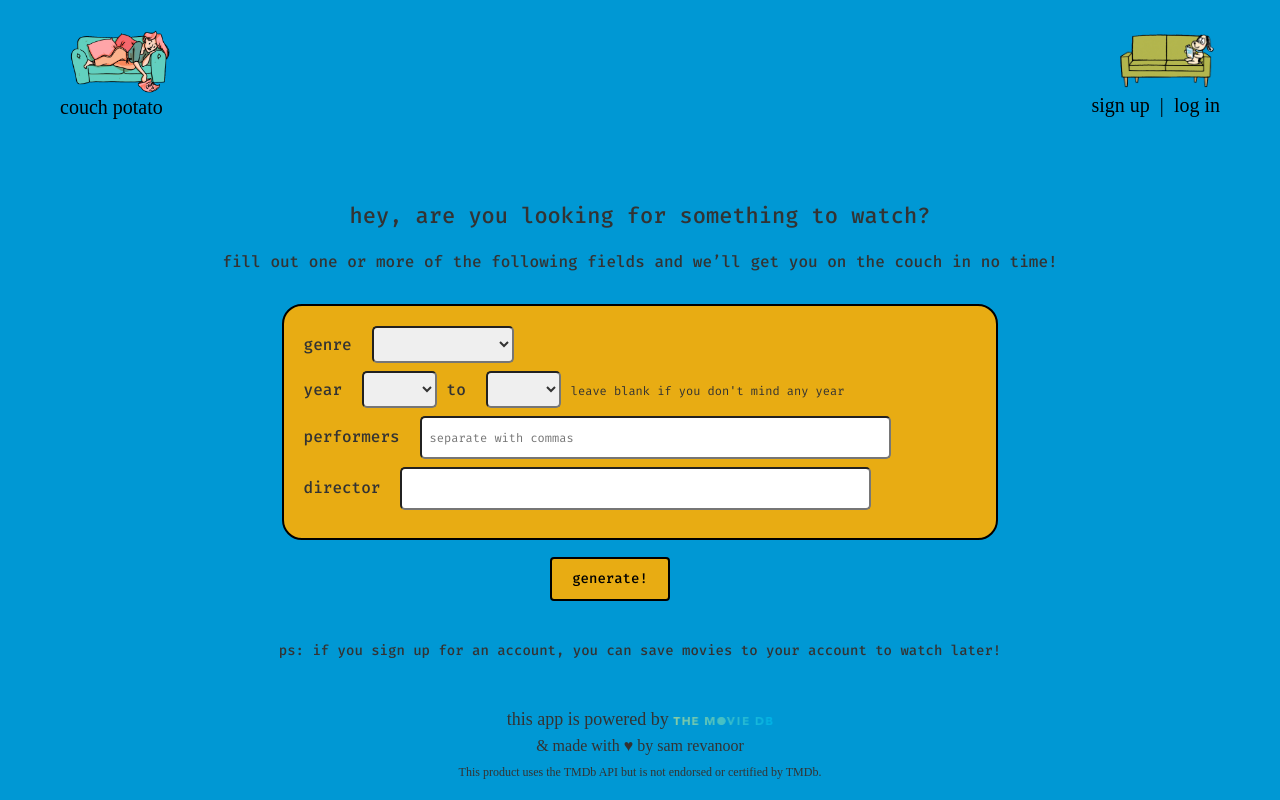
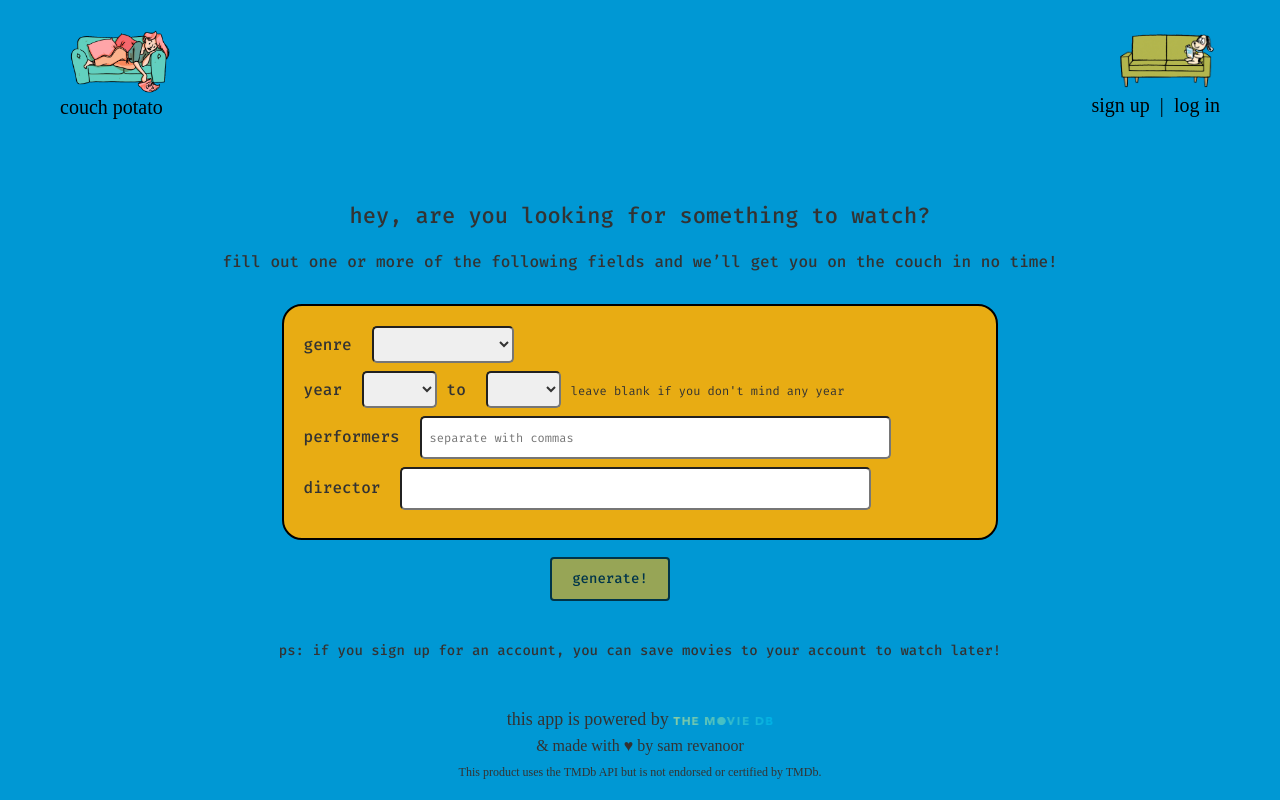
Before and after one commit to samrevanoor/couchpotato, a React (Create React App) app: page / in a window 1280 px wide. Built offline with nearby package versions, Linux system fonts and the light colour scheme; a web font is replaced by a local one.

Commit message:
cleans up console.logs, adds tmdbid to movie model, sets key of each value in faves and watchlist array to tmdbid, sets up conditional fn if startyear > endYear on genForm

```diff
--- a/controllers/movies.js
+++ b/controllers/movies.js
@@ -7,7 +7,6 @@ async function createFave(req, res, next) {
   const movie = new Movie(req.body);
   try {
     await movie.save();
-    console.log("Movie", movie);
     res.json(movie);
   } catch (err) {
     console.log("Error", err);
@@ -21,7 +20,6 @@ async function createWatchlist(req, res, next) {
   const movie = new Movie(req.body);
   try {
     await movie.save();
-    console.log("Movie", movie);
     res.json(movie);
   } catch (err) {
     console.log("Error", err);
@@ -31,7 +29,6 @@ async function createWatchlist(req, res, next) {
 function favesIndex(req, res, next) {
   Movie.find({ list: "faves" })
     .then(function (movies) {
-      console.log("Index", movies);
       res.json(movies);
     })
     .catch(function (err) {
@@ -43,7 +40,6 @@ function favesIndex(req, res, next) {
 function watchlistIndex(req, res, next) {
   Movie.find({ list: "watchlist" })
     .then(function (movies) {
-      console.log("Index", movies);
       res.json(movies);
     })
     .catch(function (err) {
--- a/models/movie.js
+++ b/models/movie.js
@@ -7,7 +7,7 @@ const movieSchema = new Schema(
     year: Number,
     plot: String,
     image: String,
-    imdbID: String,
+    tmdbId: String,
     list: String,
     user: { type: Schema.Types.ObjectId, ref: "User" },
   },
--- a/src/components/GeneratorForm/GeneratorForm.jsx
+++ b/src/components/GeneratorForm/GeneratorForm.jsx
@@ -26,6 +26,10 @@ class GeneratorForm extends Component {
       performers: performerArray,
     });
   };
+
+  isFormInvalid() {
+    return !(this.state.startYear < this.state.endYear);
+  }
 
   //   handleSubmit = async (e) => {
   //     e.preventDefault();
@@ -94,7 +98,10 @@ class GeneratorForm extends Component {
             </div>
           </div>
           <div>
-            <button className="btn btn-default GeneratorForm-button">
+            <button
+              className="btn btn-default GeneratorForm-button"
+              disabled={this.isFormInvalid()}
+            >
               generate!
             </button>
             &nbsp;&nbsp;
--- a/src/pages/FavesPage/FavesPage.jsx
+++ b/src/pages/FavesPage/FavesPage.jsx
@@ -13,7 +13,6 @@ class FavesPage extends Component {
     this.setState({
       faves: result,
     });
-    console.log(this.state);
   }
 
   render() {
@@ -30,7 +29,7 @@ class FavesPage extends Component {
         <div className="FavesPage-body">
           {faves.map((fave, index) => {
             return (
-              <div key={index}>
+              <div key={fave.tmdbId}>
                 <MovieCard
                   title={fave.title}
                   image={fave.image}
--- a/src/pages/MovieResultPage/MovieResultPage.jsx
+++ b/src/pages/MovieResultPage/MovieResultPage.jsx
@@ -26,7 +26,6 @@ class MovieResultPage extends Component {
       image: `${BASE_URL}${result.poster_path}`,
       tmdbId: result.id,
     });
-    console.log(this.state);
   }
 
   handleAddToFaves = async (e) => {
@@ -46,7 +45,7 @@ class MovieResultPage extends Component {
   };
 
   render() {
-    const { title, genre, year, plot, image } = this.state;
+    const { title, genre, year, plot, image, tmdbId } = this.state;
     return (
       <div className="MovieResultPage-body">
         <MovieResult
@@ -55,6 +54,7 @@ class MovieResultPage extends Component {
           year={year}
           plot={plot}
           image={image}
+          tmdbId={tmdbId}
         />
         {!this.props.user ? (
           <p>
--- a/src/pages/WatchListPage/WatchListPage.jsx
+++ b/src/pages/WatchListPage/WatchListPage.jsx
@@ -13,7 +13,6 @@ class WatchListPage extends Component {
     this.setState({
       watchlist: result,
     });
-    console.log(this.state);
   }
 
   render() {
@@ -30,7 +29,7 @@ class WatchListPage extends Component {
         <div className="WatchListPage-body">
           {watchlist.map((watch, index) => {
             return (
-              <div key={index}>
+              <div key={watch.tmdbId}>
                 <MovieCard
                   title={watch.title}
                   image={watch.image}
--- a/src/utils/movieDisplay.js
+++ b/src/utils/movieDisplay.js
@@ -4,14 +4,12 @@ const BASE_URL = "/api/movies/";
 async function getFaves() {
   const response = await fetch(BASE_URL + "faves");
   const result = await response.json();
-  console.log("faves result", result);
   return result;
 }
 
 async function getWatchlist() {
   const response = await fetch(BASE_URL + "watchlist");
   const result = await response.json();
-  console.log("watchlist result", result);
   return result;
 }
 
--- a/src/utils/saveMovies.js
+++ b/src/utils/saveMovies.js
@@ -8,7 +8,6 @@ function addMovieToFaves(movie) {
     body: JSON.stringify(movie),
   })
     .then((res) => {
-      console.log("Response:", res);
       if (res.ok) return res.json();
       throw new Error("can't save movie");
     })
@@ -24,7 +23,6 @@ function addMovieToWatchlist(movie) {
     body: JSON.stringify(movie),
   })
     .then((res) => {
-      console.log("Response:", res);
       if (res.ok) return res.json();
       throw new Error("can't save movie");
     })
```
